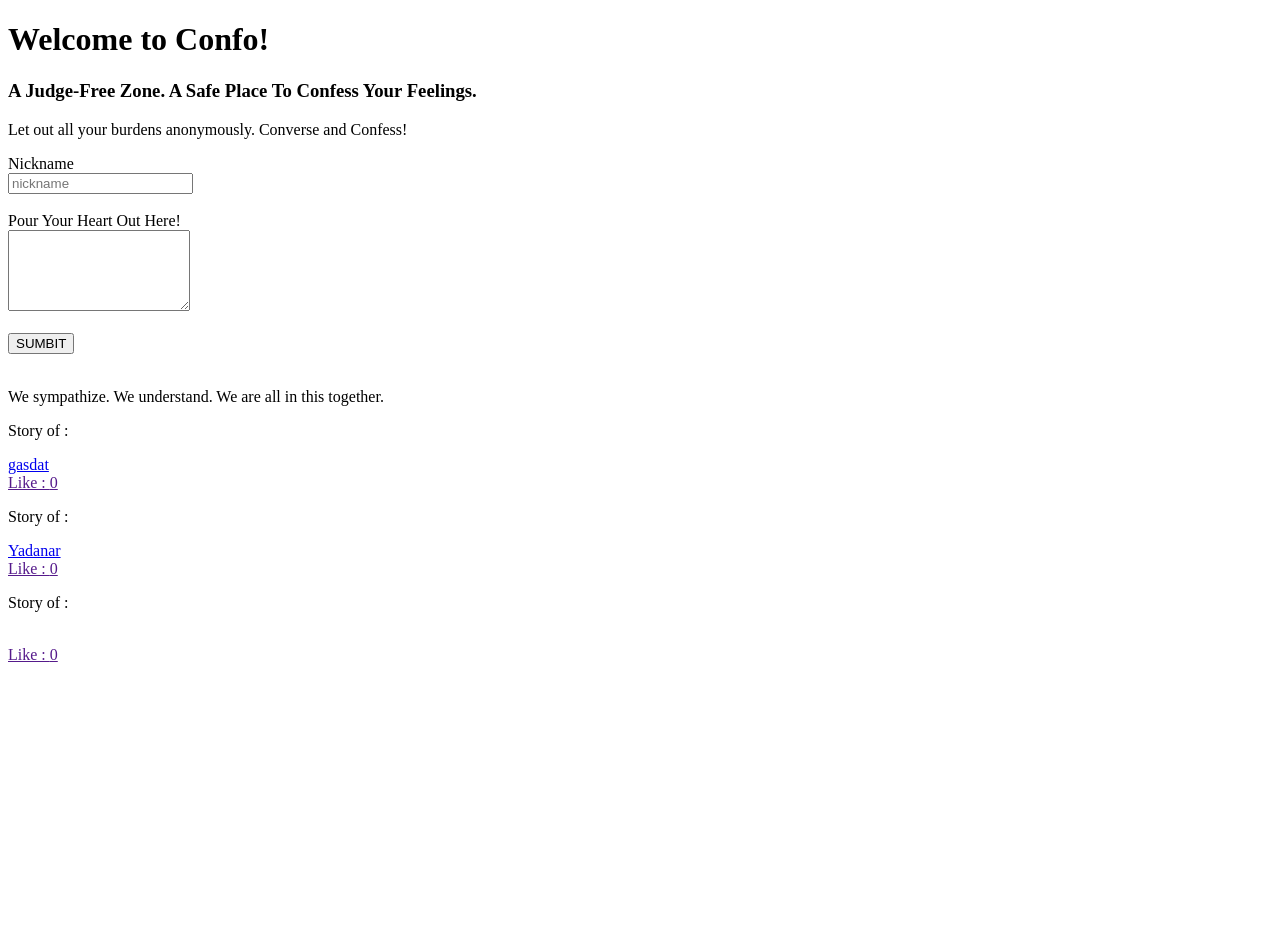
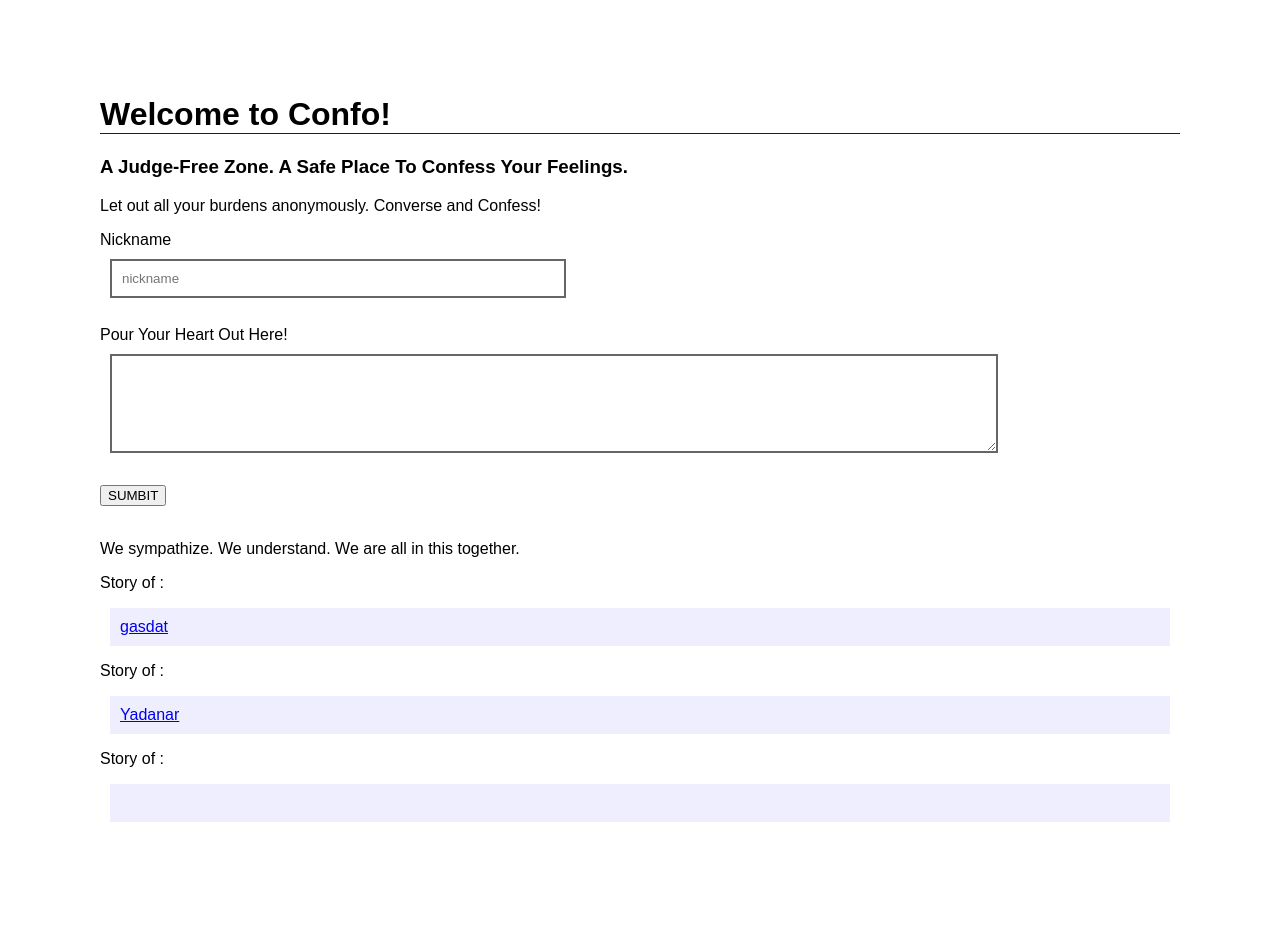
Before and after one commit to YadanarLin/Confo, a Django app: page / in a window 1280 px wide. Before the commit the page ends 662 px from the top, so only its background shows below. Run offline with Django 4.2, Linux system fonts and the light colour scheme; data comes from the database, SQL or seed files in the repository; both versions use the stored data as it was after the commit.

Commit message:
views, details

```diff
--- a/confo/settings.py
+++ b/confo/settings.py
@@ -106,7 +106,7 @@
 
 LANGUAGE_CODE = 'en-us'
 
-TIME_ZONE = 'UTC'
+TIME_ZONE = 'Asia/Tokyo'
 
 USE_I18N = True
 
--- /dev/null
+++ b/hack/static/hack/index.css
@@ -0,0 +1,47 @@
+body {
+    font-family: 'Montserrat', sans-serif;
+    margin: 50px 50px 50px 50px;
+    padding: 25px 50px 50px 50px;
+    position:center;
+}
+
+h1 {
+    border-bottom: solid 1px #17194c;
+}
+
+h2 {
+    padding: 0px 10px 0px 10px;
+    border-left: solid 4px #17194c;
+}
+
+#header {
+    background-color: #17194c;
+    padding: 10px 20px 10px 20px;
+    height: 40px;
+
+}
+textarea:focus, #titleInput:focus {
+    outline: none !important;
+    border-color: darkblue;
+    box-shadow: 0 0 5px darkblue;
+}
+
+#titleInput {
+    margin: 10px;
+    padding: 10px;
+    border: solid 2px#666666;
+    width: 40%;
+}
+
+#textInput {
+    margin: 10px;
+    padding: 10px;
+    border: solid 2px#666666;
+    width: 80%;
+}
+
+.text {
+    margin: 10px;
+    padding: 10px;
+    background-color: #eeeeff;
+}
--- a/hack/templates/hack/index.html
+++ b/hack/templates/hack/index.html
@@ -1,7 +1,9 @@
 <!DOCTYPE html>
+{% load static %}
 <html>
   <head>
     <meta charset="UTF-8">
+    <link href="{% static 'hack/index.css' %}" type="text/css" rel="stylesheet">
   </head>
   <body>
     <h1>Welcome to Confo!</h1>
@@ -33,11 +35,6 @@
     <div class="text">
       <a href="{% url 'detail' article.id %}"> {{ article.title }} </a>
       <br>
-    <div>
-      <a href="" class ="like-btn" onclick="like('{{article.id}}');">
-        Like : <span id="like{{article.id}}">{{article.like}}</span>
-</a>
-    </div>
 
   </div>
     </div>
@@ -45,6 +42,5 @@
   {% else %}
   <p> ( no article )</p>
 {% endif %}
-
   </body>
 </html>
--- a/hack/templates/hack/page2.html
+++ b/hack/templates/hack/page2.html
@@ -1,8 +1,10 @@
 <!DOCTYPE html>
+{% load static %}
 <html>
   <head>
     <title>Detail</title>
     <meta charset="UTF-8"></head>
+    <link href="{% static 'hack/index.css' %}" type="text/css" rel="stylesheet">
   <body>
     <h2>Written By: {{ article.title }}</h2>
     <div>
@@ -24,9 +26,9 @@
     {% for comment in comments %}
     <div class="text">
       <small>[{{ comment.posted_at }}]</small>
-      <div>
+      <span>
         {{ comment.text | linebreaksbr }}
-      </div>
+      </span>
     </div>
     {% endfor %}
     {% else %}
--- a/hack/views.py
+++ b/hack/views.py
@@ -1,5 +1,5 @@
 from django.shortcuts import render,redirect
-from hack.models import Article
+from hack.models import Article,Comment
 from django.http import Http404
 
 # Create your views here.
@@ -20,7 +20,7 @@
     except Article.DoesNotExist:
         raise Http404("Review does not exist")
     if request.method=='POST':
-        comment=Article(article=article, text=request.POST['text'])
+        comment=Comment(article=article, text=request.POST['text'])
         comment.save()
 
     context ={
```
Also changed, not shown: db.sqlite3.
